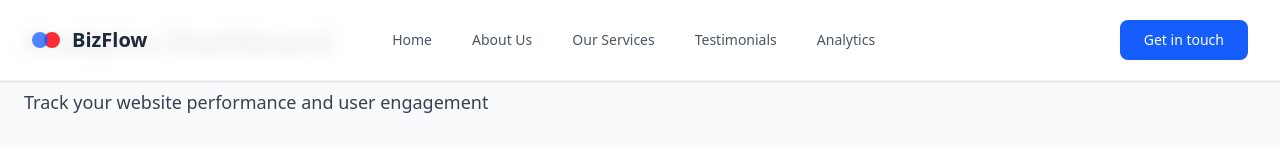
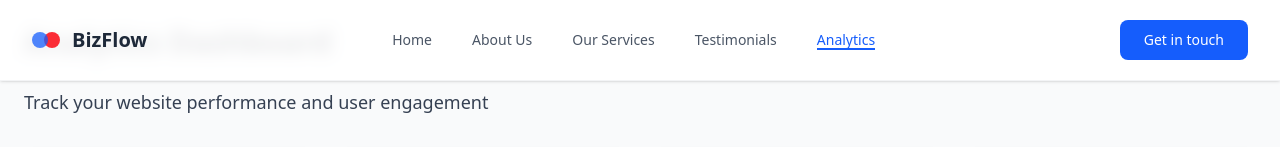
Before and after one commit to kanishka-commits/BizFlow, a React (Vite) app: page /analytics in a window 1280 px wide. Shown: the top 147 px of the page. Built offline with nearby package versions, Linux system fonts and the light colour scheme.

Commit message:
Fixed the bug and enabled scroll to top in analytics component

```diff
--- a/src/components/Navbar.jsx
+++ b/src/components/Navbar.jsx
@@ -1,13 +1,14 @@
-import React, { useState, useEffect } from 'react'
-import { HiMenu, HiX } from 'react-icons/hi'
+import React, { useState, useEffect } from "react";
+import { HiMenu, HiX } from "react-icons/hi";
 import { motion } from "framer-motion";
 import { fadeIn } from "../utils/motion";
-import { trackButtonClick } from '../utils/analytics';
-import { HashLink } from 'react-router-hash-link';
+import { trackButtonClick } from "../utils/analytics";
+import { HashLink } from "react-router-hash-link";
+import { Link } from "react-router-dom";
 
 const Navbar = () => {
-  const [isMenuOpen, setIsMenuOpen] = useState(false)
-  const [activeLink, setActiveLink] = useState('#home')
+  const [isMenuOpen, setIsMenuOpen] = useState(false);
+  const [activeLink, setActiveLink] = useState("#home");
 
   const navLinks = [
     { href: "/", label: "Home" },
@@ -15,7 +16,7 @@ const Navbar = () => {
     { href: "/#services", label: "Our Services" },
     { href: "/#testimonials", label: "Testimonials" },
     { href: "/analytics", label: "Analytics" },
-  ]
+  ];
 
   // Scroll spy logic
   useEffect(() => {
@@ -23,33 +24,32 @@ const Navbar = () => {
     const options = { threshold: 0.6 }; // Section is considered active if 60% visible
 
     const observer = new IntersectionObserver((entries) => {
-      entries.forEach(entry => {
+      entries.forEach((entry) => {
         if (entry.isIntersecting) {
           setActiveLink(`#${entry.target.id}`);
         }
       });
     }, options);
 
-    sections.forEach(section => observer.observe(section));
+    sections.forEach((section) => observer.observe(section));
 
     return () => {
-      sections.forEach(section => observer.unobserve(section));
+      sections.forEach((section) => observer.unobserve(section));
     };
   }, []);
 
   return (
     <motion.nav
-      variants={fadeIn('down', 0.2)}
+      variants={fadeIn("down", 0.2)}
       initial="hidden"
       whileInView="show"
       viewport={{ once: true }}
       className="fixed top-0 left-0 right-0 bg-white/90 backdrop-blur-sm z-50 border-b border-gray-100 shadow-sm"
     >
       <div className="w-full flex justify-between items-center container mx-auto px-4 sm:px-6 lg:px-8 md:h-20 h-16">
-
         {/* Logo */}
         <motion.div
-          variants={fadeIn('right', 0.3)}
+          variants={fadeIn("right", 0.3)}
           className="flex items-center gap-3 cursor-pointer"
         >
           <div className="flex items-center gap-1">
@@ -72,10 +72,10 @@ const Navbar = () => {
 
         {/* Mobile Menu Button */}
         <motion.button
-          variants={fadeIn('left', 0.3)}
+          variants={fadeIn("left", 0.3)}
           className="md:hidden p-2 cursor-pointer"
           onClick={() => setIsMenuOpen(!isMenuOpen)}
-          aria-label={isMenuOpen ? 'Close menu' : 'Open menu'}
+          aria-label={isMenuOpen ? "Close menu" : "Open menu"}
         >
           {isMenuOpen ? (
             <HiX className="h-6 w-6" />
@@ -86,28 +86,47 @@ const Navbar = () => {
 
         {/* Navigation Links - Desktop */}
         <motion.div
-          variants={fadeIn('down', 0.3)}
+          variants={fadeIn("down", 0.3)}
           className="hidden md:flex items-center gap-10"
         >
-          {navLinks.map((link, index) => (
+          {navLinks.map((link, index) =>
+            link.href.includes("/#") ? (
               <HashLink
                 key={index}
                 smooth
                 to={link.href}
                 onClick={() => setActiveLink(link.href)}
-              className={`text-sm font-medium relative after:absolute after:bottom-0 after:left-0 after:h-0.5 after:w-0 hover:after:w-full after:bg-blue-600 after:transition-all ${activeLink === link.href ? 'text-blue-600 after:w-full' : 'text-gray-600 hover:text-gray-900'}`}
+                className={`text-sm font-medium relative after:absolute after:bottom-0 after:left-0 after:h-0.5 after:w-0 hover:after:w-full after:bg-blue-600 after:transition-all ${
+                  activeLink === link.href
+                    ? "text-blue-600 after:w-full"
+                    : "text-gray-600 hover:text-gray-900"
+                }`}
               >
                 {link.label}
               </HashLink>
-          ))}
+            ) : (
+              <Link
+                key={index}
+                to={link.href} // Use the standard `to` prop
+                onClick={() => setActiveLink(link.href)}
+                className={`text-sm font-medium relative after:absolute after:bottom-0 after:left-0 after:h-0.5 after:w-0 hover:after:w-full after:bg-blue-600 after:transition-all ${
+                  window.location.pathname === link.href
+                    ? "text-blue-600 after:w-full"
+                    : "text-gray-600 hover:text-gray-900"
+                }`}
+              >
+                {link.label}
+              </Link>
+            )
+          )}
         </motion.div>
 
         {/* CTA Button */}
         <motion.button
-          variants={fadeIn('left', 0.3)}
+          variants={fadeIn("left", 0.3)}
           whileHover={{ scale: 1.05 }}
           whileTap={{ scale: 0.95 }}
-          onClick={() => trackButtonClick('Navbar CTA Button')}
+          onClick={() => trackButtonClick("Navbar CTA Button")}
           className="hidden md:block bg-blue-600 text-white px-6 py-2.5 rounded-lg hover:bg-blue-700 text-sm font-medium transition-all hover:shadow-lg hover:shadow-blue-100"
         >
           <a href="#newsletter">Get in touch</a>
@@ -117,16 +136,17 @@ const Navbar = () => {
       {/* Mobile Menu */}
       {isMenuOpen && (
         <motion.div
-          variants={fadeIn('down', 0.2)}
+          variants={fadeIn("down", 0.2)}
           initial="hidden"
           animate="show"
           className="md:hidden bg-white border-t border-gray-100 py-4"
         >
           <motion.div
-            variants={fadeIn('down', 0.3)}
+            variants={fadeIn("down", 0.3)}
             className="container mx-auto px-4 space-y-6"
           >
-            {navLinks.map((link, index) => (
+            {navLinks.map((link, index) =>
+              link.href.includes("/#") ? (
                 <HashLink
                   key={index}
                   smooth
@@ -136,16 +156,38 @@ const Navbar = () => {
                     setIsMenuOpen(false);
                   }}
                   className={`block text-sm font-medium py-2 cursor-pointer
-                  ${activeLink === link.href ? 'text-blue-600' : 'text-gray-600 hover:text-gray-900'}`}
+                  ${
+                    activeLink === link.href
+                      ? "text-blue-600"
+                      : "text-gray-600 hover:text-gray-900"
+                  }`}
                 >
                   {link.label}
                 </HashLink>
-            ))}
+              ) : (
+                <Link
+                  key={index}
+                  to={link.href}
+                  onClick={() => {
+                    setActiveLink(link.href);
+                    setIsMenuOpen(false);
+                  }}
+                  className={`block text-sm font-medium py-2 cursor-pointer
+                    ${
+                      window.location.pathname === link.href
+                        ? "text-blue-600"
+                        : "text-gray-600 hover:text-gray-900"
+                    }`}
+                >
+                  {link.label}
+                </Link>
+              )
+            )}
             <motion.button
-              variants={fadeIn('up', 0.4)}
+              variants={fadeIn("up", 0.4)}
               whileHover={{ scale: 1.02 }}
               whileTap={{ scale: 0.98 }}
-              onClick={() => trackButtonClick('Mobile Navbar CTA Button')}
+              onClick={() => trackButtonClick("Mobile Navbar CTA Button")}
               className="w-full bg-blue-600 text-white px-6 py-2.5 rounded-lg hover:bg-blue-700 text-sm font-medium transition-all hover:shadow-lg hover:shadow-blue-100"
             >
               <a href="#newsletter">Get in touch</a>
@@ -154,7 +196,7 @@ const Navbar = () => {
         </motion.div>
       )}
     </motion.nav>
-  )
-}
+  );
+};
 
-export default Navbar
+export default Navbar;
--- a/src/components/ScrollToTop.tsx
+++ b/src/components/ScrollToTop.tsx
@@ -1,35 +1,41 @@
-"use client"
+"use client";
 
-import { useState, useEffect } from "react"
+import { useState, useEffect } from "react";
+import { useLocation } from "react-router-dom";
 
 export default function ScrollToTop() {
-  const [isVisible, setIsVisible] = useState(false)
+  const [isVisible, setIsVisible] = useState(false);
+  const { pathname } = useLocation();
 
   useEffect(() => {
     const toggleVisibility = () => {
       // Show button when page is scrolled down 300px
       if (window.pageYOffset > 300) {
-        setIsVisible(true)
+        setIsVisible(true);
       } else {
-        setIsVisible(false)
+        setIsVisible(false);
       }
-    }
+    };
 
     // Add scroll event listener
-    window.addEventListener("scroll", toggleVisibility)
+    window.addEventListener("scroll", toggleVisibility);
 
     // Clean up the event listener
     return () => {
-      window.removeEventListener("scroll", toggleVisibility)
-    }
-  }, [])
+      window.removeEventListener("scroll", toggleVisibility);
+    };
+  }, []);
+
+  useEffect(() => {
+    window.scrollTo(0, 0);
+  }, [pathname]);
 
   const scrollToTop = () => {
     window.scrollTo({
       top: 0,
       behavior: "smooth",
-    })
-  }
+    });
+  };
 
   return (
     <>
@@ -43,5 +49,5 @@ export default function ScrollToTop() {
         </button>
       )}
     </>
-  )
+  );
 }
```
Lines whose indentation alone changed are shown as unchanged.
